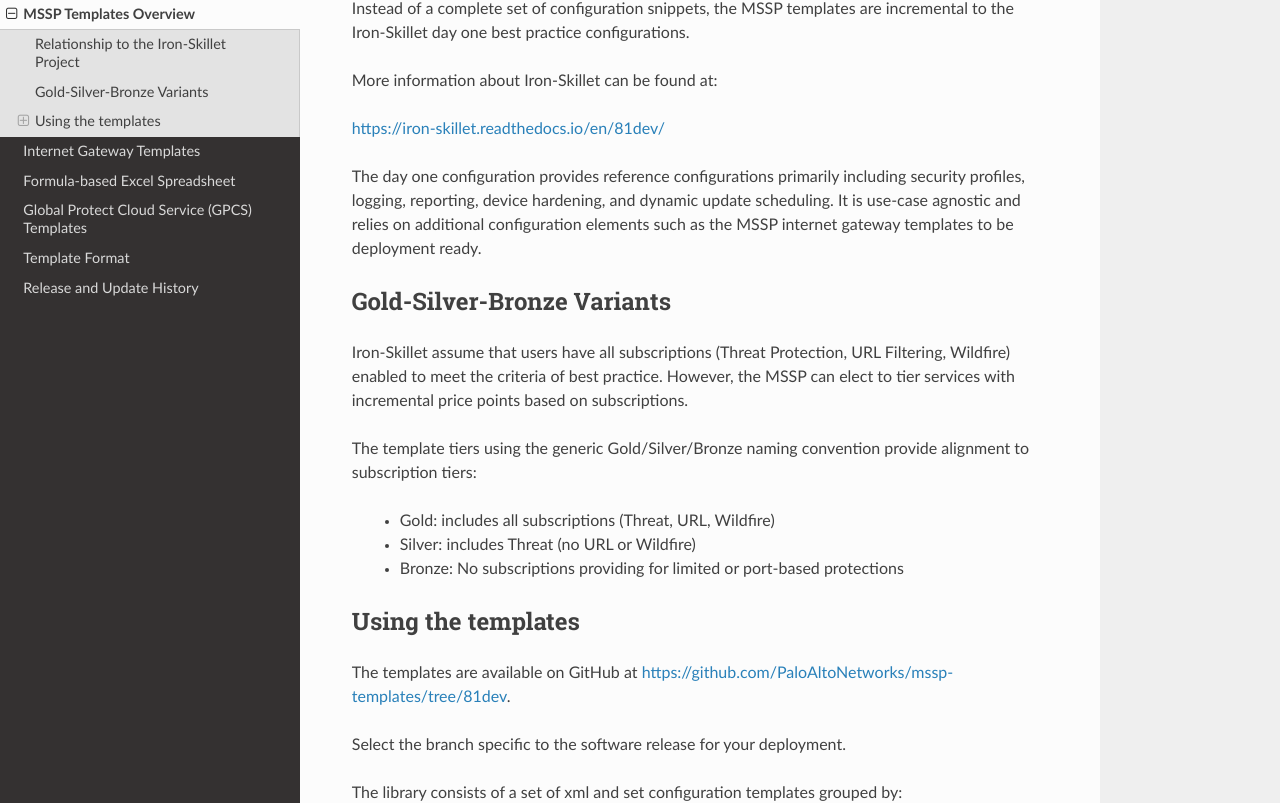
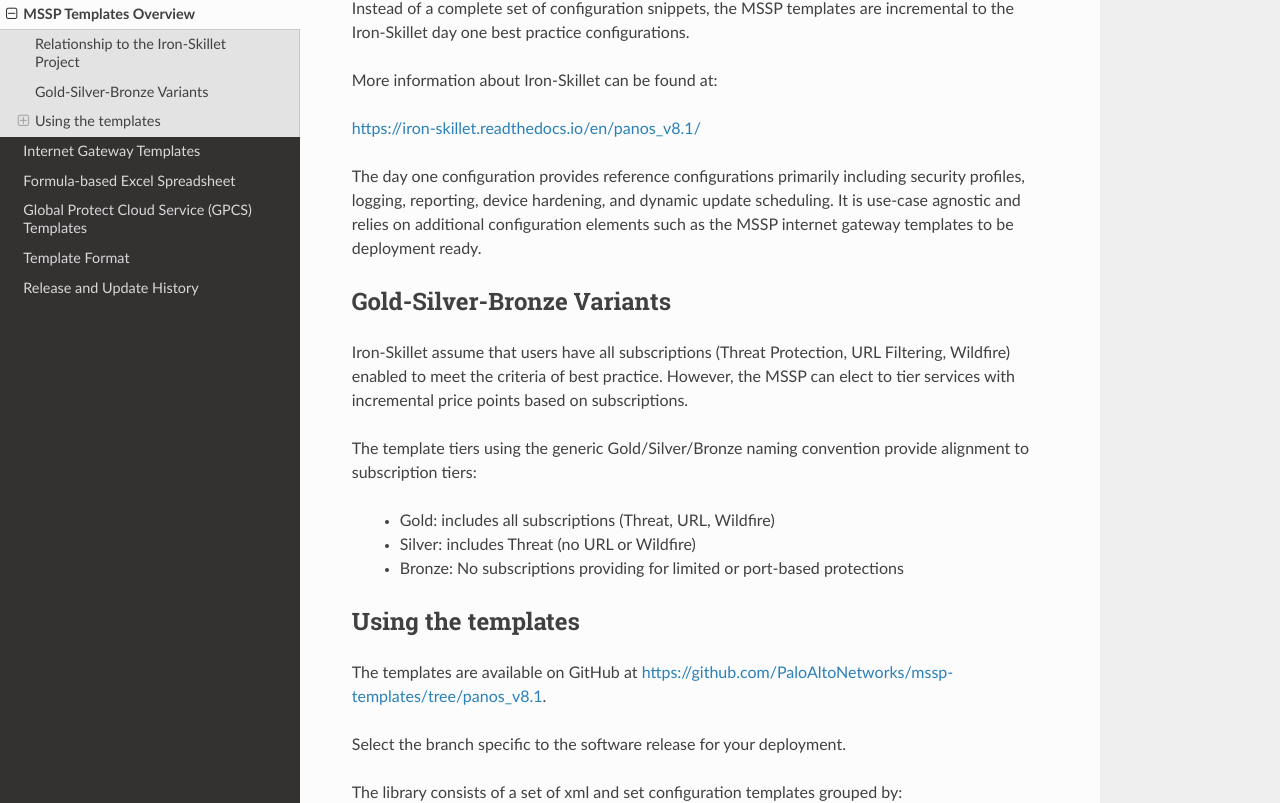
Before and after one commit to PaloAltoNetworks/mssp-templates, a Sphinx documentation site: the page built from docs/overview.rst, in a window 1280 px wide and 1400 px high, scrolled down 584 px. Shown: the part 139-942 px from the top of the window. Built offline with Sphinx 7.4.7 and the Read the Docs theme 2.0.0, drawn with Linux system fonts in a browser that asks for light colours.

Commit message:
merge from 81dev

```diff
--- a/docs/conf.py
+++ b/docs/conf.py
@@ -158,28 +158,28 @@
 
 # github file path that changes across repo and branches
 
-extlinks = {'panosrepo': ('https://github.com/scotchoaf/mssp-templates/tree/81dev/internet_gateway/panos/%s', 'PAN-OS template:   '),
-            'panoramarepo': ('https://github.com/scotchoaf/mssp-templates/tree/81dev/internet_gateway/panorama/%s', 'Panorama template:   '),
-            'setcommands': ('https://github.com/scotchoaf/mssp-templates/tree/81dev/internet_gateway/%s/set_commands', 'set commands '),
+extlinks = {'panosrepo': ('https://github.com/scotchoaf/mssp-templates/tree/panos_v8.1/internet_gateway/panos/%s', 'PAN-OS template:   '),
+            'panoramarepo': ('https://github.com/scotchoaf/mssp-templates/tree/panos_v8.1/internet_gateway/panorama/%s', 'Panorama template:   '),
+            'setcommands': ('https://github.com/scotchoaf/mssp-templates/tree/panos_v8.1/internet_gateway/%s/set_commands', 'set commands '),
             }
 
 # load config file name that changes across repo and branches
 
 rst_prolog = """
-.. |branch| replace:: 81dev
-.. |skilletdocs| replace:: https://iron-skillet.readthedocs.io/en/81dev/
+.. |branch| replace:: panos_v8.1
+.. |skilletdocs| replace:: https://iron-skillet.readthedocs.io/en/panos_v8.1/
 .. |clonessh| replace:: git@github.com:PaloAltoNetworks/mssp-templates.git
 .. |clonehttps| replace:: https://github.com/PaloAltoNetworks/mssp-templates.git
-.. |repourl| replace:: https://github.com/PaloAltoNetworks/mssp-templates/tree/81dev
-.. |repotools| replace:: https://github.com/PaloAltoNetworks/mssp-templates/tree/81dev/tools
-.. |panosxpaths| replace:: https://github.com/PaloAltoNetworks/mssp-templates/blob/81dev/templates/panos/snippets/metadata.yaml
-.. |panossnippets| replace:: https://github.com/PaloAltoNetworks/mssp-templates/tree/81dev/templates/panos/snippets
-.. |panosloadorder| replace:: https://github.com/PaloAltoNetworks/mssp-templates/blob/81dev/templates/panos/snippets/metadata.yaml
-.. |panoramaxpaths| replace:: https://github.com/PaloAltoNetworks/mssp-templates/blob/81dev/templates/panorama/snippets/metadata.yaml
-.. |panoramasnippets| replace:: https://github.com/PaloAltoNetworks/mssp-templates/tree/81dev/templates/panorama/snippets
-.. |panoramaloadorder| replace:: https://github.com/PaloAltoNetworks/mssp-templates/blob/81dev/templates/panorama/snippets/metadata.yaml
-.. |panoramaset| replace:: https://github.com/PaloAltoNetworks/mssp-templates/tree/81dev/templates/panorama/set_commands
-.. |panosset| replace:: https://github.com/PaloAltoNetworks/mssp-templates/tree/81dev/templates/panos/set_commands
-.. |skilletpanoramatemplates| replace:: https://iron-skillet.readthedocs.io/en/81dev/panorama_template_guide.html
-.. |skilletpanostemplates| replace: https://iron-skillet.readthedocs.io/en/81dev/panos_template_guide.html
+.. |repourl| replace:: https://github.com/PaloAltoNetworks/mssp-templates/tree/panos_v8.1
+.. |repotools| replace:: https://github.com/PaloAltoNetworks/mssp-templates/tree/panos_v8.1/tools
+.. |panosxpaths| replace:: https://github.com/PaloAltoNetworks/mssp-templates/blob/panos_v8.1/templates/panos/snippets/metadata.yaml
+.. |panossnippets| replace:: https://github.com/PaloAltoNetworks/mssp-templates/tree/panos_v8.1/templates/panos/snippets
+.. |panosloadorder| replace:: https://github.com/PaloAltoNetworks/mssp-templates/blob/panos_v8.1/templates/panos/snippets/metadata.yaml
+.. |panoramaxpaths| replace:: https://github.com/PaloAltoNetworks/mssp-templates/blob/panos_v8.1/templates/panorama/snippets/metadata.yaml
+.. |panoramasnippets| replace:: https://github.com/PaloAltoNetworks/mssp-templates/tree/panos_v8.1/templates/panorama/snippets
+.. |panoramaloadorder| replace:: https://github.com/PaloAltoNetworks/mssp-templates/blob/panos_v8.1/templates/panorama/snippets/metadata.yaml
+.. |panoramaset| replace:: https://github.com/PaloAltoNetworks/mssp-templates/tree/panos_v8.1/templates/panorama/set_commands
+.. |panosset| replace:: https://github.com/PaloAltoNetworks/mssp-templates/tree/panos_v8.1/templates/panos/set_commands
+.. |skilletpanoramatemplates| replace:: https://iron-skillet.readthedocs.io/en/panos_v8.1/panorama_template_guide.html
+.. |skilletpanostemplates| replace: https://iron-skillet.readthedocs.io/en/panos_v8.1/panos_template_guide.html
 """
```
